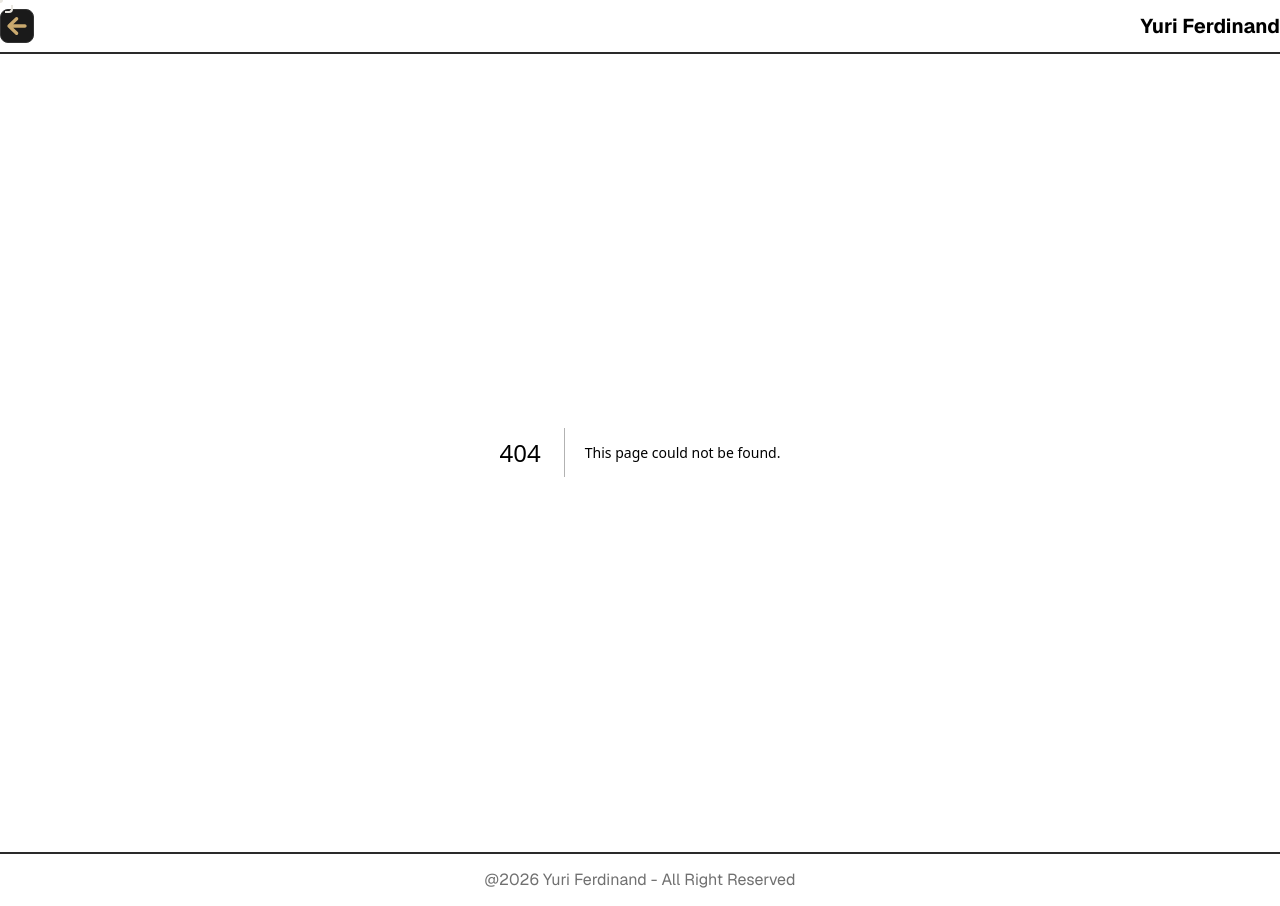
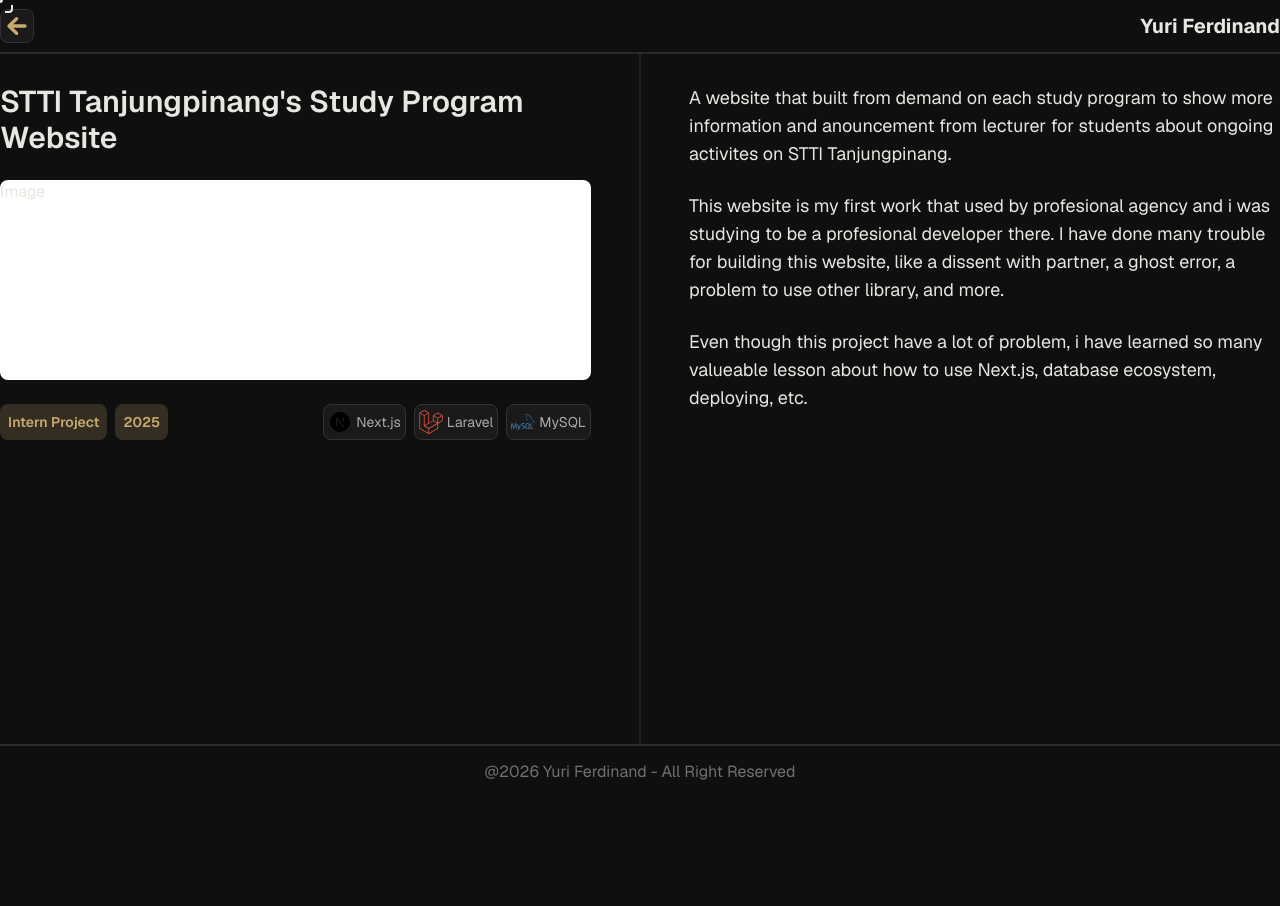
Before and after one commit to YuriFerdinand/yuri-ferdinand, a Next.js app: page /detail/web-prodi in a window 1280 px wide. Before the commit this address had no page. Shown: the top 906 px of the page. After the commit the page ends 800 px from the top, so only its background shows below. Built offline with nearby package versions, Linux system fonts and the light colour scheme.

Commit message:
nambah detail projects

```diff
--- /dev/null
+++ b/app/detail/gusExpress/page.tsx
@@ -0,0 +1,5 @@
+export default function detailGusExpress() {
+    return(
+        <div className=""></div>
+    )
+}
--- /dev/null
+++ b/app/detail/web-prodi/page.tsx
@@ -0,0 +1,37 @@
+import { items } from "@/components/Projects"
+
+export default function detailWebProdi() {
+    const item = items[0];
+    return(
+        <div className="flex flex-row gap-12 h-[calc(100vh-108px)]">
+            <div className="flex-1 flex flex-col gap-2 my-8 fadeRight">
+                <h1 className="text-3xl font-semibold mb-4">{item.title}</h1>
+                <div className="mb-4 h-50 w-full rounded-lg bg-white">Image</div>
+                <div className="flex justify-between mb-2">
+                    <div className="flex flex-row gap-2">
+                        <div className="p-2 bg-[#c9a96e]/20 rounded-lg size-fit">
+                            <p className="text-sm text-[#c9a96e] font-semibold">{item.type}</p>
+                        </div>
+                        <div className="p-2 bg-[#c9a96e]/20 rounded-lg size-fit">
+                            <p className="text-sm text-[#c9a96e] font-semibold">{item.year}</p>
+                        </div>
+                    </div>
+                    <div className="flex flex-row gap-2">
+                    {item.icon.map((icon, index) => (
+                        <div key={index} className="border flex flex-row gap-1 items-center text-sm p-1 rounded-lg bg-[#1a1a1a] border-[#333333]">
+                            <span>{icon.icon}</span>
+                            <p className="text-[#aaaaaa]">{icon.name}</p>
+                        </div>
+                    ))}
+                    </div>
+                </div>
+            </div>
+            <div className="w-0.5 h-full bg-[#202020]"></div>
+            <div className="flex-1 my-8 text-lg flex flex-col gap-6 fadeLeft">
+                <p>{item.desc[0]}</p>
+                <p>{item.desc[1]}</p>
+                <p>{item.desc[2]}</p>
+            </div>
+        </div>
+    )
+}
```
